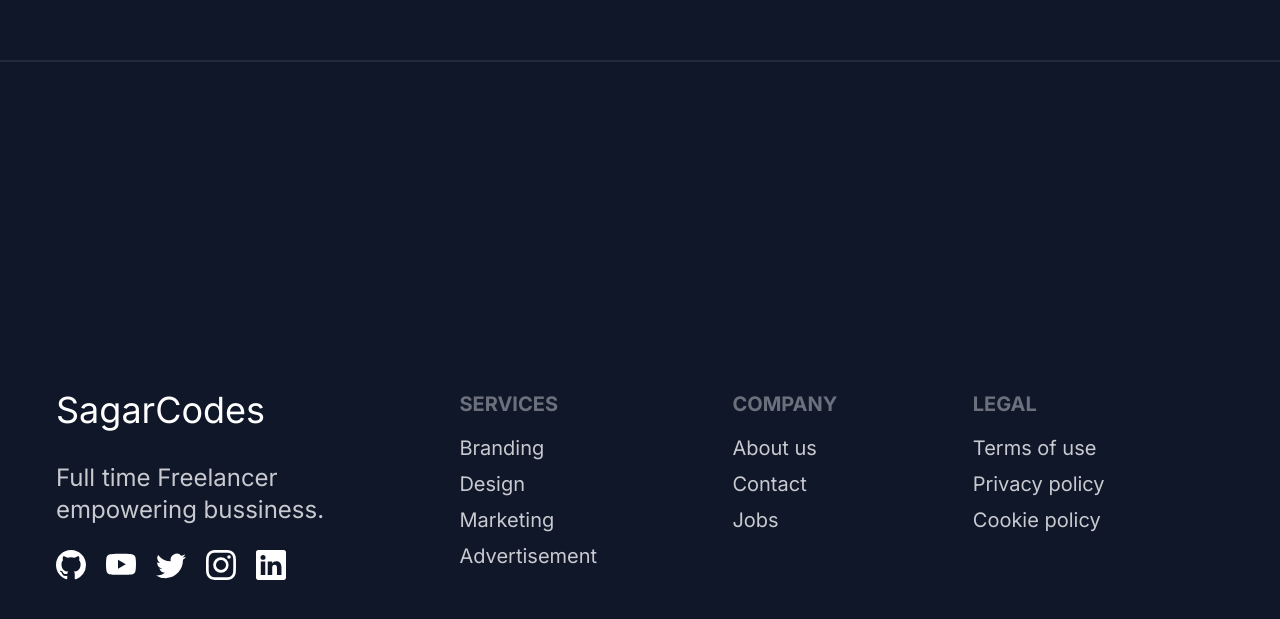
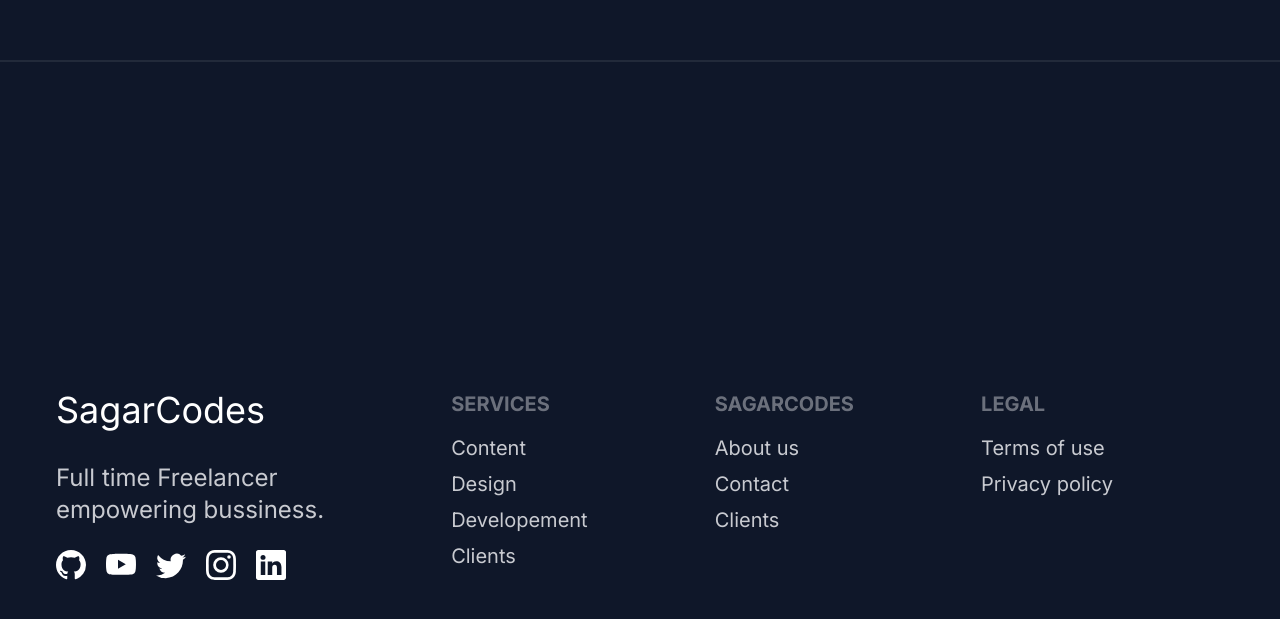
Before and after one commit to sgrds/sagarCodes, a Next.js app: page / in a window 1280 px wide. Shown: the part 6027-6646 px from the top of the page. Built offline with nearby package versions, Linux system fonts and the light colour scheme.

Commit message:
links are added to footer section

```diff
--- a/src/components/footer.jsx
+++ b/src/components/footer.jsx
@@ -65,22 +65,39 @@ const Footer = () => {
           </div>
           <div>
             <span className="footer-title">Services</span>
-            <a className="link link-hover">Branding</a>
-            <a className="link link-hover">Design</a>
-            <a className="link link-hover">Marketing</a>
-            <a className="link link-hover">Advertisement</a>
+            <Link href="/service#Content" className="link link-hover">
+              Content
+            </Link>
+            <Link href="/Design" className="link link-hover">
+              Design
+            </Link>
+            <Link href="/Developement" className="link link-hover">
+              Developement
+            </Link>
+            <Link href="/Clients" className="link link-hover">
+              Clients
+            </Link>
           </div>
           <div>
-            <span className="footer-title">Company</span>
-            <a className="link link-hover">About us</a>
-            <a className="link link-hover">Contact</a>
-            <a className="link link-hover">Jobs</a>
+            <span className="footer-title">SagarCodes</span>
+            <Link href="/about" className="link link-hover">
+              About us
+            </Link>
+            <Link href="/contact" className="link link-hover">
+              Contact
+            </Link>
+            <Link href="/clients" className="link link-hover">
+              Clients
+            </Link>
           </div>
           <div>
             <span className="footer-title">Legal</span>
-            <a className="link link-hover">Terms of use</a>
-            <a className="link link-hover">Privacy policy</a>
-            <a className="link link-hover">Cookie policy</a>
+            <Link href="#" className="link link-hover">
+              Terms of use
+            </Link>
+            <Link href="#" className="link link-hover">
+              Privacy policy
+            </Link>
           </div>
         </div>
         {/* <Spacer size="lg" /> */}
```
